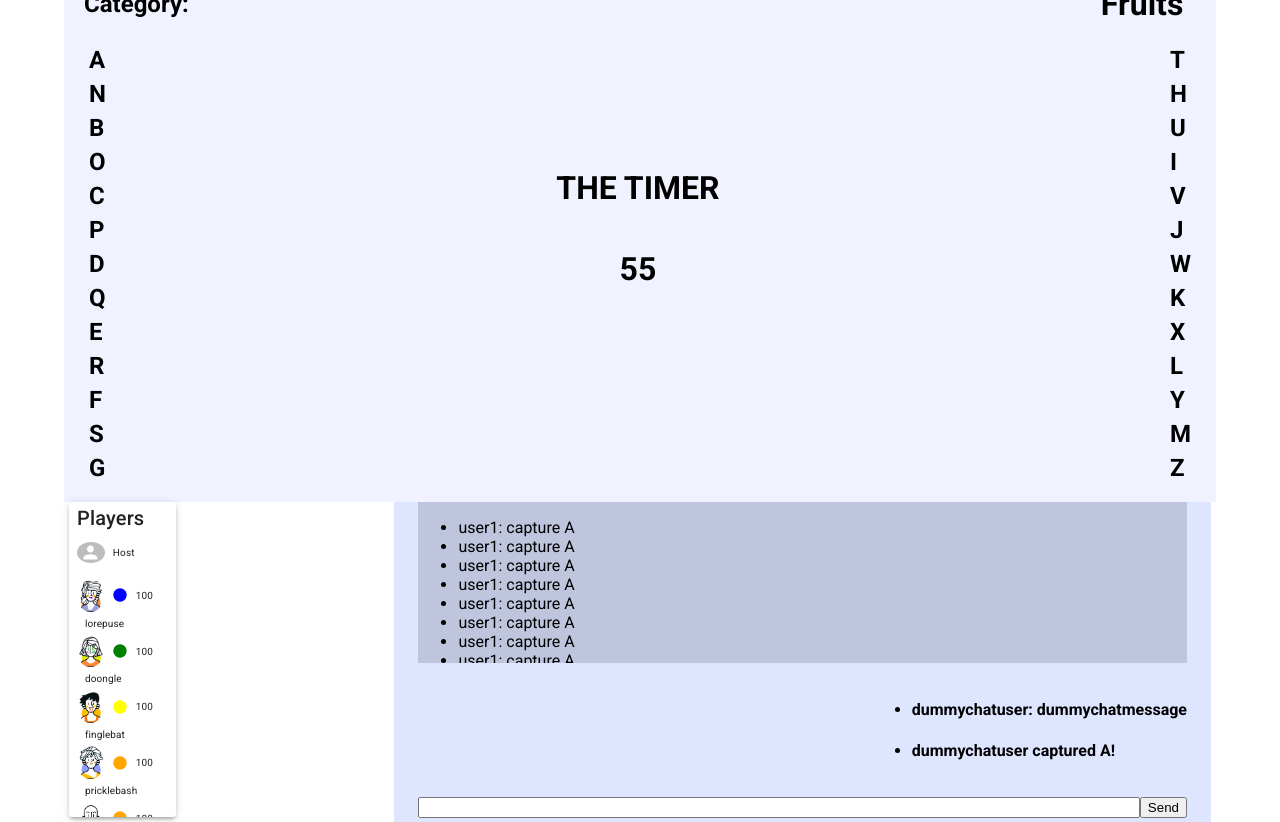
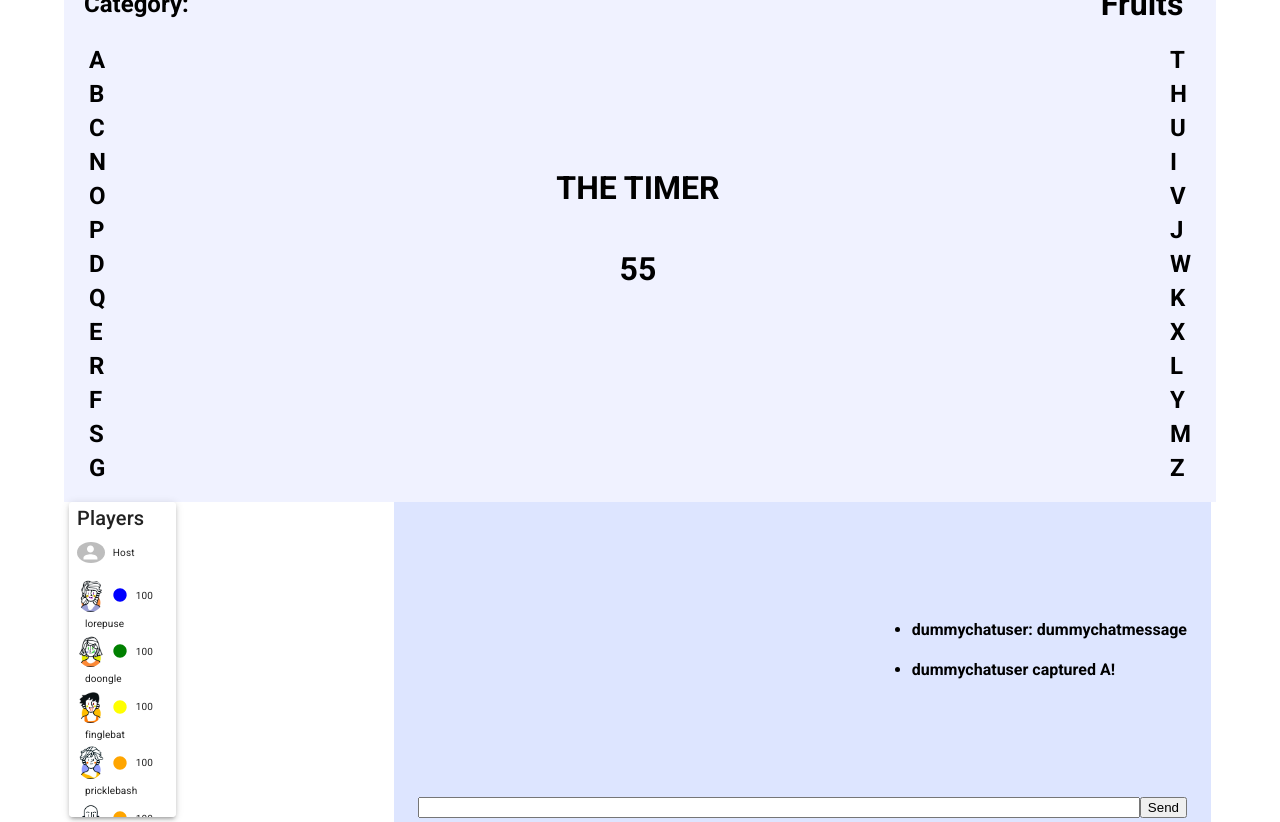
Before and after one commit to lighthouse-labs/MadCap-Server2, a React (Create React App) app in the folder client/: page / in a window 1280 px wide. Built offline with nearby package versions, Linux system fonts and the light colour scheme; no server answers.

Commit message:
alpa change

```diff
--- a/client/src/components/Game/Entry.jsx
+++ b/client/src/components/Game/Entry.jsx
@@ -15,6 +15,7 @@ export default function Entry(props) {
     props.sendMessage(message);
   };
 
+    /// if event.target ==
 
 
 
--- a/client/src/components/Game/StatusBox.jsx
+++ b/client/src/components/Game/StatusBox.jsx
@@ -29,27 +29,6 @@ export default function StatusBox(props) {
             maxHeight: '300px',
             overflow: 'auto',
           }}>
-          <ul>
-            <li>user1: capture A</li>
-            <li>user1: capture A</li>
-            <li>user1: capture A</li>
-            <li>user1: capture A</li>
-            <li>user1: capture A</li>
-            <li>user1: capture A</li>
-            <li>user1: capture A</li>
-            <li>user1: capture A</li>
-            <li>user1: capture A</li>
-            <li>user1: capture A</li>
-            <li>user1: capture A</li>
-            <li>user1: capture A</li>
-            <li>user1: capture A</li>
-            <li>user1: capture A</li>
-            <li>user1: capture A</li>
-            <li>user1: capture A</li>
-            <li>user1: capture A</li>
-            <li>user1: capture A</li>
-            <li>user1: capture A</li>
-          </ul>
         </Box>
         <ChatList chats={props.chats} />
         <Entry
--- a/client/src/components/Game/index.jsx
+++ b/client/src/components/Game/index.jsx
@@ -23,26 +23,26 @@ const romanAlpha = [
     captureColour: "",
   },
   {
+    id: 2,
+    letter: "B",
+    answer: "",
+    captureColour: "",
+  },
+  {
+    id: 3,
+    letter: "C",
+    answer: "",
+    captureColour: "",
+  },
+  {
     id: 14,
     letter: "N",
     answer: "",
     captureColour: "",
   },
   {
-    id: 2,
-    letter: "B",
-    answer: "",
-    captureColour: "",
-  },
-  {
     id: 15,
     letter: "O",
-    answer: "",
-    captureColour: "",
-  },
-  {
-    id: 3,
-    letter: "C",
     answer: "",
     captureColour: "",
   },
```
